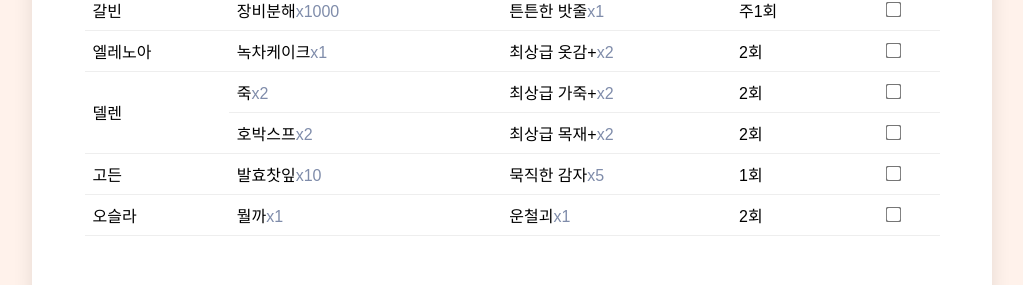
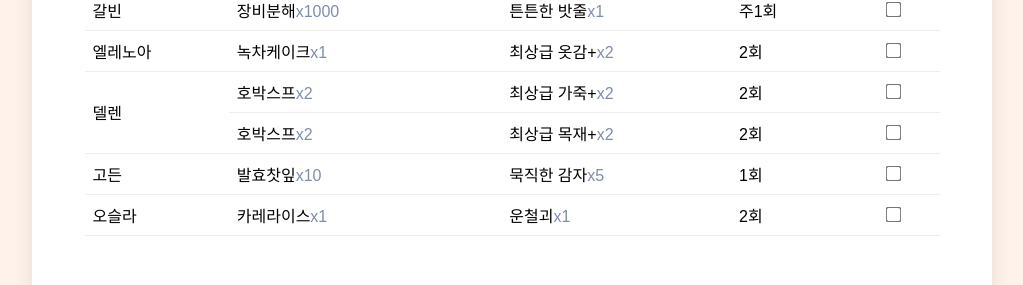
Before and after one commit to merrychri/mabi-checklist, a plain HTML site: page index.html in a window 1280 px wide. Shown: the part 1603-1888 px from the top of the page, without its empty margins (128-1151 px from the left). Drawn offline with Linux system fonts and the light colour scheme; a web font is replaced by a local one.

Commit message:
Update index.html

```diff
--- a/index.html
+++ b/index.html
@@ -474,7 +474,7 @@ th:nth-child(4), td:nth-child(4) { width: 15%; } /* 제한 */
 </tr>
 <tr class="" data-category="이멘마하" >
 <td rowspan="2">델렌</td>
-<td>죽<font color="#7F8CAA">x2</font></td>
+<td>호박스프<font color="#7F8CAA">x2</font></td>
 <td>최상급 가죽+<font color="#7F8CAA">x2</font></td>
 <td>2회</td>
 <td><input id="chk_6-3" type="checkbox"/></td>
@@ -492,7 +492,7 @@ th:nth-child(4), td:nth-child(4) { width: 15%; } /* 제한 */
 <td><input id="chk_6-5" type="checkbox"/></td>
 </tr>
 <tr class="" data-category="이멘마하"><td>오슬라</td>
-<td>뭘까<font color="#7F8CAA">x1</font></td>
+<td>카레라이스<font color="#7F8CAA">x1</font></td>
 <td>운철괴<font color="#7F8CAA">x1</font></td>
 <td>2회</td>
 <td><input id="chk_6-6" type="checkbox"/></td>
```
